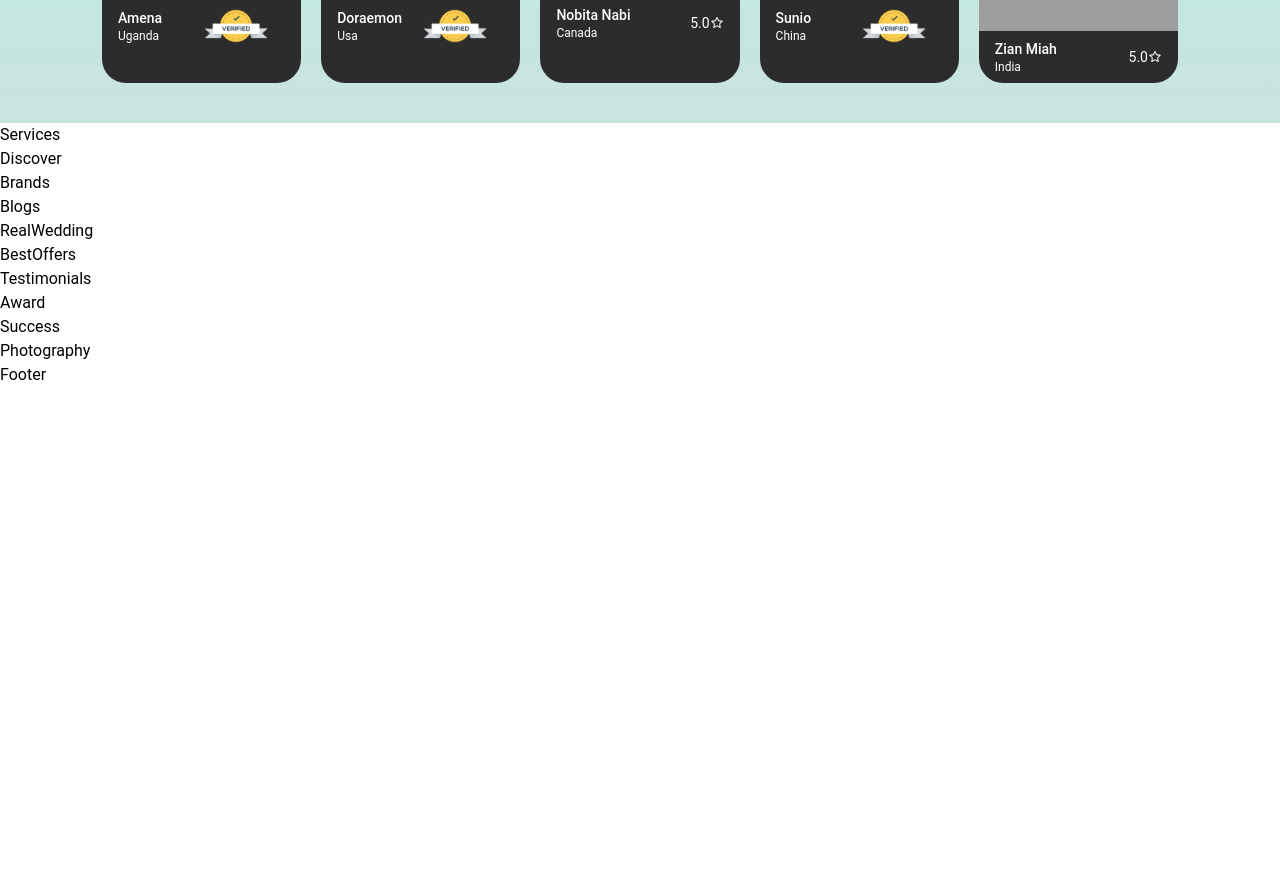
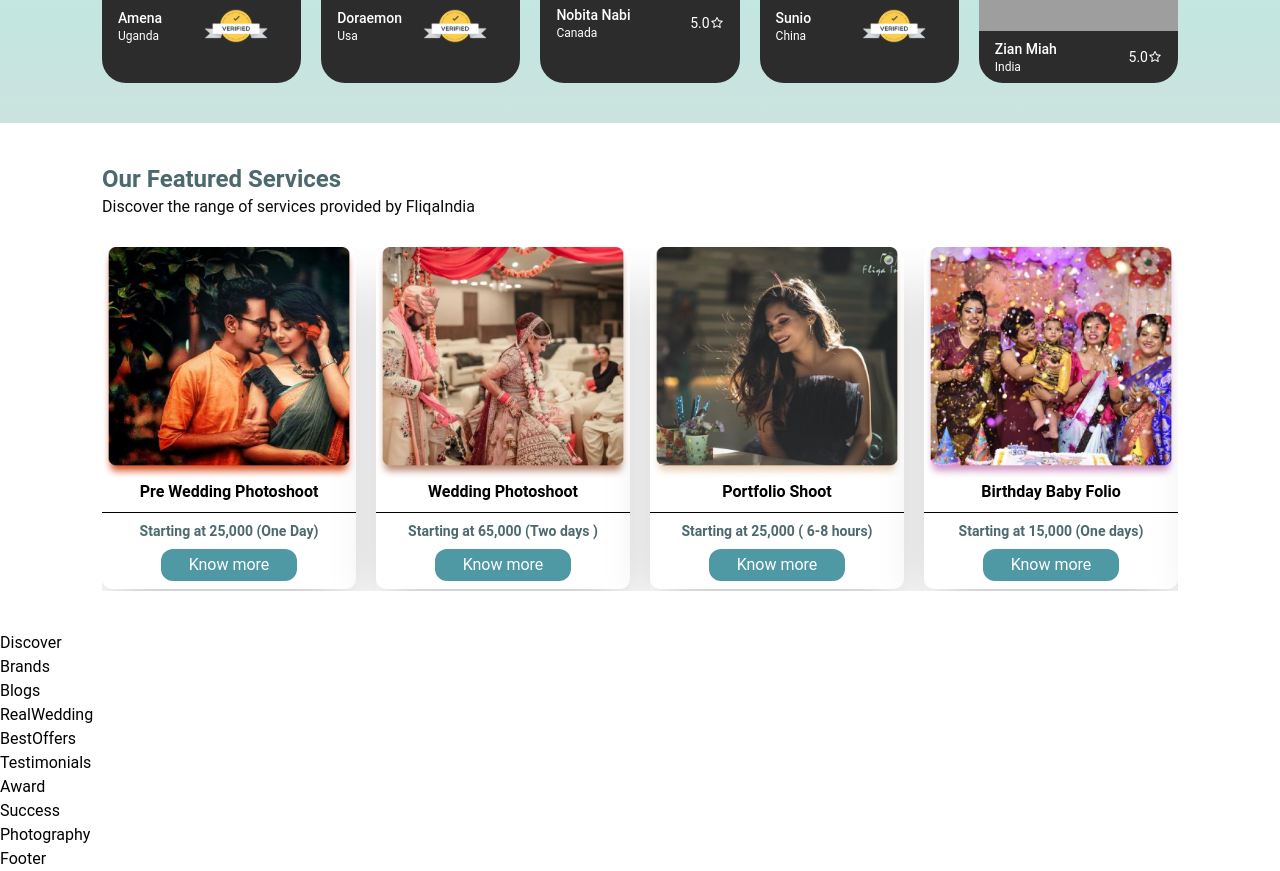
Before and after one commit to EmtiazHossainE2/FliqaIndia, a Next.js app: page / in a window 1280 px wide. Shown: the part 1060-1931 px from the top of the page. Before the commit the page ends 1447 px from the top, so only its background shows below. Built offline with nearby package versions, Linux system fonts and the light colour scheme; grey boxes are pictures that could not be loaded.

Commit message:
Services section done

```diff
--- a/package.json
+++ b/package.json
@@ -18,6 +18,7 @@
     "react": "18.2.0",
     "react-dom": "18.2.0",
     "react-icons": "^4.9.0",
+    "swiper": "^9.4.1",
     "tailwindcss": "3.3.2"
   }
 }
--- a/src/components/Homepage/Services.jsx
+++ b/src/components/Homepage/Services.jsx
@@ -1,8 +1,86 @@
+// Import Swiper React components
+import { Swiper, SwiperSlide } from "swiper/react";
+
+// Import Swiper styles
+import { FreeMode } from "swiper";
+import "swiper/css";
+import "swiper/css/free-mode";
+import "swiper/css/pagination";
+
+import { services } from "@/constant/data";
+import Image from "next/image";
 
 const Services = () => {
   return (
-    <div>Services</div>
-  )
-}
+    <div className=" py-10 ">
+      <div className="customContainer">
+        <div className=" flex justify-between items-center pb-5">
+          <div>
+            <h2 className="text-lg lg:text-2xl font-semibold text-[#4C696D]">
+              Our Featured Services
+            </h2>
+            <p className="text-[#0C0C0C] test-sm pb-2">
+              Discover the range of services provided by FliqaIndia
+            </p>
+          </div>
+        </div>
+        {/* Carousel  */}
+        <Swiper
+          slidesPerView={4}
+          spaceBetween={20}
+          loop={true}
+          freeMode={false}
+          breakpoints={{
+            300: {
+              slidesPerView: 1,
+              spaceBetween: 20,
+            },
+            640: {
+              slidesPerView: 1,
+              spaceBetween: 20,
+            },
+            768: {
+              slidesPerView: 2,
+              spaceBetween: 20,
+            },
+            1024: {
+              slidesPerView: 4,
+              spaceBetween: 20,
+            },
+          }}
+          modules={[FreeMode]}
+          className="mySwiper"
+        >
+          {services.map((service, index) => (
+            <div key={index} className="bg-white">
+              <SwiperSlide className="bg-white">
+                <div className="rounded-[10px] shadow-2xl gap-5 mb-[2px]">
+                  <div>
+                    <Image
+                      src={`/images/service/${service.img}`}
+                      alt={service.title}
+                      width={304}
+                      height={175}
+                    />
+                  </div>
+                  <div className="text-center ">
+                    <h3 className="font-semibold ">{service.title}</h3>
+                    <hr className="h-[1px] bg-black my-2" />
+                    <p className="text-[#4C696D] text-sm font-semibold">
+                      {service.price}
+                    </p>
+                    <button className="bg-[#4E99A4] text-white px-7 py-1 rounded-xl my-2">
+                      Know more
+                    </button>
+                  </div>
+                </div>
+              </SwiperSlide>
+            </div>
+          ))}
+        </Swiper>
+      </div>
+    </div>
+  );
+};
 
-export default Services
+export default Services;
--- a/src/constant/data.js
+++ b/src/constant/data.js
@@ -53,3 +53,46 @@ export const Associate = [
     ratings: "5.0",
   },
 ];
+
+export const services = [
+  {
+    img: "1.png",
+    title: "Pre Wedding Photoshoot",
+    price: " Starting at 25,000 (One Day)",
+  },
+  {
+    img: "2.png",
+    title: "Wedding Photoshoot ",
+    price: "Starting at 65,000 (Two days )",
+  },
+  {
+    img: "3.png",
+    title: "Portfolio Shoot",
+    price: " Starting at 25,000 ( 6-8 hours)",
+  },
+  {
+    img: "4.png",
+    title: "Birthday Baby Folio ",
+    price: "Starting at 15,000 (One days)",
+  },
+  {
+    img: "1.png",
+    title: "Pre Wedding Photoshoot",
+    price: " Starting at 25,000 (One Day)",
+  },
+  {
+    img: "2.png",
+    title: "Wedding Photoshoot",
+    price: "Starting at 65,000 (Two days ) ",
+  },
+  {
+    img: "3.png",
+    title: "Portfolio Shoot",
+    price: " Starting at 25,000 ( 6-8 hours)",
+  },
+  {
+    img: "4.png",
+    title: "Birthday Baby Folio ",
+    price: "Starting at 15,000 (One days)",
+  },
+];
--- a/src/styles/globals.css
+++ b/src/styles/globals.css
@@ -3,7 +3,6 @@
 @tailwind utilities;
 
 @import url('https://fonts.googleapis.com/css2?family=Josefin+Sans:wght@300&family=Jura:wght@400;700&display=swap');
-
 
 
 * {
@@ -13,8 +12,21 @@
   border: 0;
 }
 
-
-
 .customContainer {
   @apply container mx-auto px-4 lg:px-8;
 }
+
+.swiper-horizontal>.swiper-pagination-bullets, .swiper-pagination-bullets.swiper-pagination-horizontal, .swiper-pagination-custom, .swiper-pagination-fraction {
+    bottom: 0 !important;
+    top: var(--swiper-pagination-top,auto);
+    left: 0;
+    width: 100%;
+}
+.swiper-pagination {
+    display: none !important;
+    position: absolute;
+    text-align: center;
+    transition: .3s opacity;
+    transform: translate3d(0,0,0);
+    z-index: 10;
+}
```
Also changed, not shown: 1 other file (tests, documents, lock files or other folders).
